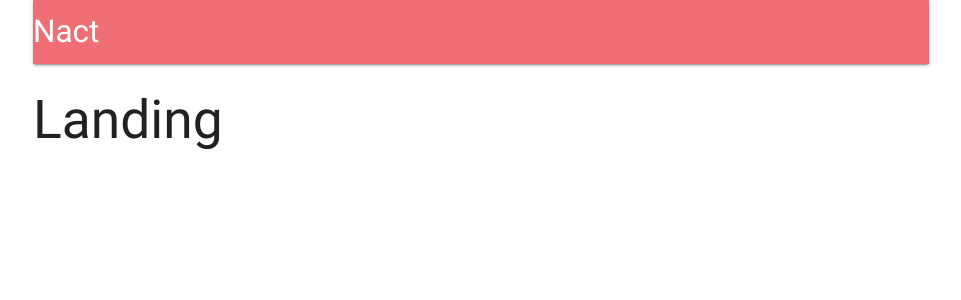
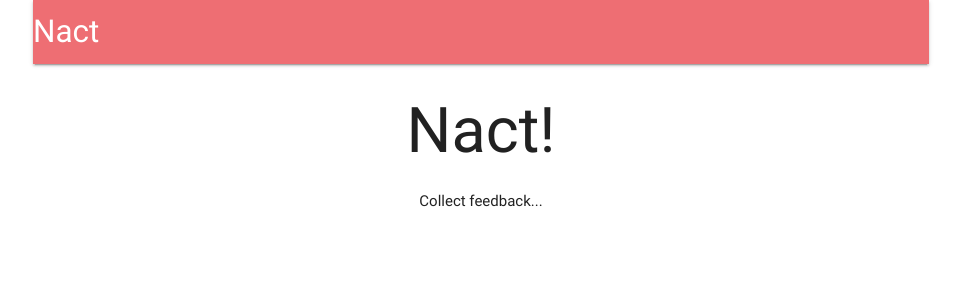
Before and after one commit to Roeck/nact, a React (Create React App) app in the folder client/: page / in a window 1280 px wide. Shown: the top 300 px of the page, without its empty margins (159-1120 px from the left). Built offline with nearby package versions, Linux system fonts and the light colour scheme; no server answers.

Commit message:
Link tags

```diff
--- a/client/src/components/App.js
+++ b/client/src/components/App.js
@@ -4,9 +4,10 @@
 import * as actions from '../actions';
 
 import Header from './Header';
+import Landing from './Landing';
 const Dashboard = () => <h2>Dashboard</h2>;
 const SurveyNew = () => <h2>SurveyNew</h2>;
-const Landing = () => <h2>Landing</h2>;
+
 
 class App extends Component {
 	componentDidMount() {
--- a/client/src/components/Header.js
+++ b/client/src/components/Header.js
@@ -1,5 +1,6 @@
 import React, { Component } from 'react';
 import { connect } from 'react-redux';
+import { Link } from 'react-router-dom';
 
 class Header extends Component {
 	renderContent() {
@@ -10,16 +11,19 @@
               return <li><a href="/auth/google">Login With Google</a></li>;
 
            default:
-              return <li><a>Logout</a></li>;
+              return <li><a href="/api/logout">Logout</a></li>;
 		}
 	}
 	render() {
 		return (
 			<nav>
 			    <div className="nav-wrapper">
-			      <a className="left brand-logo">
+			      <Link
+			       to={this.props.auth ? '/surveys' : '/'}
+			       className="left brand-logo">
+
 			        Nact
-			      </a>
+			      </Link>
 				      <ul className="right">
 				        {this.renderContent()}
 				      </ul>
--- /dev/null
+++ b/client/src/components/Landing.js
@@ -0,0 +1,14 @@
+import React from 'react';
+
+const Landing = () => {
+	return (
+		<div style={{ textAlign: 'center' }}>
+			<h1>
+				Nact!
+			</h1>
+			 Collect feedback...
+		 </div>
+    );
+};
+
+export default Landing;
```
Also changed, not shown: 1 other file (tests, documents, lock files or other folders).
